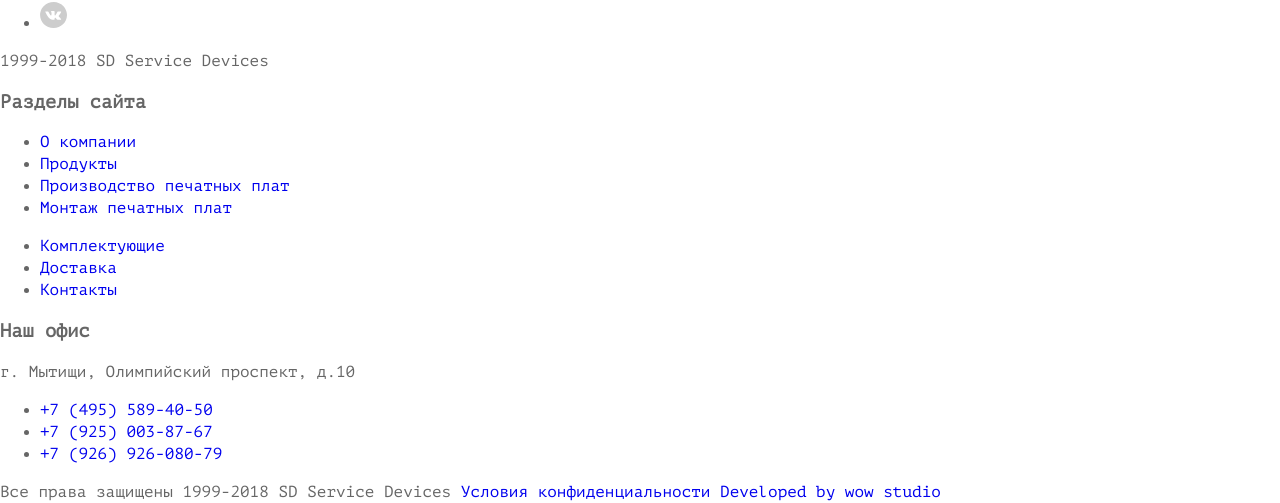
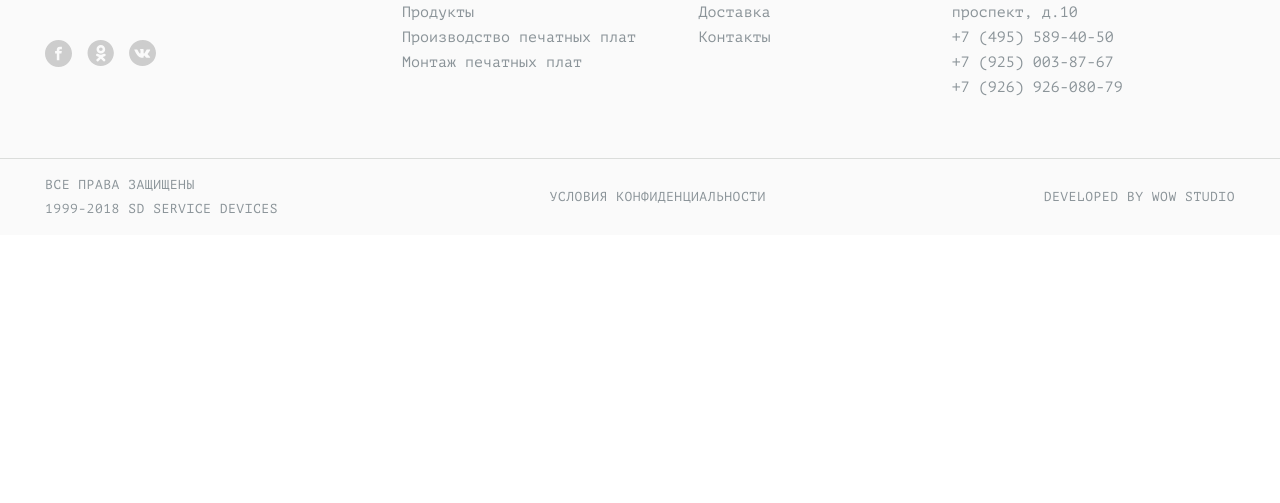
Before and after one commit to Irina14/smart-device, a website: page source/index.html in a window 1280 px wide. Shown: the part 1012-1515 px from the top of the page. After the commit the page ends 1247 px from the top, so only its background shows below. Drawn offline with nearby package versions, Linux system fonts and the light colour scheme; files that its build step writes are made by us from their sources.

Commit message:
Добавляет подвал десктопной и планшетной версии

```diff
--- a/source/index.html
+++ b/source/index.html
@@ -39,40 +39,44 @@
   </main>
 
   <footer class="footer">
-    <div class="footer__wrapper">
+    <div class="footer__top">
       <div class="footer__social">
+        <div class="footer__wrapper-social">
           <a class="footer__logo">
             <img src="img/logo-footer.svg" width="216" height="52" alt="Логотип Smart Device">
           </a>
+          <span class="footer__copyright-top">1999-2018 SD Service Devices</span>
           <ul class="footer__list-social social">
             <li class="social__item">
-            <a class="social__link social__link--fb" href="#" aria-label="Мы в Фейсбуке">
+              <a class="social__link" href="#" aria-label="Мы в Фейсбуке">
                 <svg width="27" height="27" fill="none" xmlns="http://www.w3.org/2000/svg">
                   <path fill-rule="evenodd" clip-rule="evenodd" d="M27 13.5C27 6.045 20.956 0 13.5 0S0 6.045 0 13.5C0 20.956 6.044 27 13.5 27S27 20.956 27 13.5zM16.884 9.294h-1.74c-.469 0-.798.397-.798.891v.775h2.485l-.402 2.517h-2.083v6.747h-2.543v-6.747h-1.688V10.96h1.688V9.677h.004c.045-1.463.553-2.856 3.031-2.944v-.01h2.046v2.571z" fill="#CDCDCD"/>
                 </svg>
               </a>
             </li>
             <li class="social__item">
-            <a class="social__link social__link--class" href="#" aria-label="Мы в Одноклассниках">
+              <a class="social__link" href="#" aria-label="Мы в Одноклассниках">
                 <svg width="27" height="26" fill="none" xmlns="http://www.w3.org/2000/svg">
                   <path d="M13.851 10.957c1.016 0 1.806-.836 1.787-1.746.019-.91-.752-1.764-1.768-1.764-.978 0-1.787.78-1.787 1.746 0 .965.79 1.764 1.768 1.764z" fill="#CDCDCD"/><path d="M13.701 0C6.441 0 .535 5.831.535 13c0 7.187 5.906 13 13.166 13 7.279 0 13.166-5.831 13.166-13C26.885 5.83 20.98 0 13.7 0zm.188 4.921c2.37 0 4.326 1.932 4.307 4.29 0 2.377-1.975 4.29-4.382 4.253-2.37-.037-4.27-1.95-4.27-4.271 0-2.359 1.938-4.272 4.345-4.272zm4.834 10.029c0 .037-.019.056-.019.093a1.213 1.213 0 01-.564.873c-.207.13-.433.26-.659.371a8.55 8.55 0 01-1.786.65c-.075.019-.075.019-.02.074l1.035 1.022 1.317 1.3c.62.613.451 1.634-.339 2.006-.131.074-.282.092-.432.13h-.245c-.019 0-.037 0-.037-.02-.301-.036-.546-.185-.771-.39l-2.276-2.246c-.057-.056-.057-.056-.113 0l-2.295 2.265c-.131.13-.263.223-.432.298-.113.055-.245.074-.358.092h-.244c-.038 0-.057-.018-.094-.018-.508-.093-.847-.372-.997-.854-.15-.483-.038-.91.32-1.263l.94-.929 1.392-1.374c.056-.056.056-.056-.019-.074-.019 0-.056-.019-.075-.019a8.182 8.182 0 01-2.351-.984c-.433-.279-.64-.687-.583-1.189.094-.928 1.147-1.43 1.937-.928.15.092.282.167.451.241a5.413 5.413 0 002.746.557c.47-.018.94-.111 1.411-.26.451-.148.846-.353 1.26-.575.677-.39 1.561-.075 1.825.65.037.11.056.204.075.315v.186z" fill="#CDCDCD"/>
                 </svg>
               </a>
             </li>
             <li class="social__item">
-            <a class="social__link social__link--vk" href="#" aria-label="Мы в Вконтакте">
+              <a class="social__link" href="#" aria-label="Мы в Вконтакте">
                 <svg width="27" height="26" fill="none" xmlns="http://www.w3.org/2000/svg">
                   <path d="M19.475 15.127c-1.109-1.024-1.188-1.024-.238-2.206 1.188-1.497 2.773-3.388 1.347-3.388H17.97c-.475 0-.554.316-.713.71-.633 1.496-1.9 3.466-2.376 3.15-.475-.314-.237-1.496-.237-3.387a.61.61 0 00-.159-.63c-.158-.158-.396-.315-.633-.315-.396-.079-.792-.158-1.188-.158-1.505 0-2.535.63-1.98.71 1.03.157.95 2.363.712 3.308-.396 1.655-1.98-1.26-2.693-2.757-.079-.394-.396-.63-.792-.63H5.852c-.317 0-.554.078-.554.315 0 .393 1.98 4.254 3.801 6.224 1.822 1.89 3.644 1.733 4.911 1.733a.607.607 0 00.396-.158.6.6 0 00.158-.394c0-1.26.476-1.89 1.347-1.024.95.945 1.188 1.576 2.376 1.576h2.138c.555 0 .713-.158.713-.394.08-.552-.871-1.576-1.663-2.285zM13.852.001c7.366.157 13.226 6.066 13.147 13.235-.079 7.17-6.178 12.842-13.543 12.763C6.01 25.92.07 20.17.07 13 .15 5.753 6.327-.077 13.852.002z" fill="#CDCDCD"/>
                 </svg>
               </a>
             </li>
           </ul>
-        <span class="footer__copyright">1999-2018 SD Service Devices</span>
         </div>
+      </div>
+      <div class="footer__blocks">
         <div class="footer__block footer__block--menu-site">
+          <div class="footer__wrapper-menu-site">
             <h3 class="footer__title">Разделы сайта</h3>
             <div class="footer__list-group">
-          <ul class="footer__list">
+              <ul class="footer__list footer__list--left">
                 <li class="footer__item">
                   <a href="#">О компании</a>
                 </li>
@@ -99,10 +103,12 @@
               </ul>
             </div>
           </div>
+        </div>
         <div class="footer__block footer__block--contacts">
+          <div class="footer__wrapper-contacts">
             <h3 class="footer__title">Наш офис</h3>
             <div class="footer__wrapper-contacts">
-          <span>г. Мытищи, Олимпийский проспект, д.10</span>
+              <span class="footer__address">г. Мытищи, Олимпийский проспект, д.10</span>
               <ul class="footer__list">
                 <li class="footer__item">
                   <a href="tel:+74955894050">+7 (495) 589-40-50</a>
@@ -116,13 +122,24 @@
               </ul>
             </div>
           </div>
-      <div class="footer__bottom">
-        <span class="footer__rights">Все права защищены</span>
-        <span class="footer__copyright">1999-2018 SD Service Devices</span>
-        <a class="footer__conditions" href="#">Условия конфиденциальности</a>
-        <a href="#">Developed by wow studio</a>
         </div>
       </div>
+    </div>
+    <div class="footer__bottom">
+      <div class="footer__wrapper-bottom">
+        <p class="footer__copyright">
+          <span class="footer__rights">Все права защищены</span>
+          <span>1999-2018 SD Service Devices</span>
+        </p>
+        <p class="footer__conditions">
+          <a href="#">Условия конфиденциальности</a>
+        </p>
+        <p class="footer__developer">
+          <a href="#">Developed by wow studio</a>
+        </p>
+      </div>
+    </div>
+
   </footer>
 
   <script src="js/app.js"></script>
--- /dev/null
+++ b/source/sass/blocks/footer.scss
@@ -0,0 +1,218 @@
+.footer {
+  background-color: #fafafa;
+}
+
+.footer__top {
+  @include container;
+  display: flex;
+  flex-wrap: wrap;
+  justify-content: space-between;
+  padding-top: 65px;
+  padding-bottom: 58px;
+}
+
+.footer__logo img {
+  width: 216px;
+  height: 52px;
+}
+
+.footer__logo {
+  display: block;
+  margin-bottom: 49px;
+}
+
+.footer__copyright-top {
+  display: none;
+}
+
+.footer__social {
+  width: 216px;
+}
+
+.footer__blocks {
+  display: flex;
+  flex-wrap: wrap;
+  justify-content: space-between;
+  width: 70%;
+  font-size: 15px;
+  line-height: 25px;
+  color: $dark-clear;
+}
+
+.footer__block {
+  &--menu-site {
+    width: 50%;
+  }
+
+  &--contacts {
+    width: 34%;
+  }
+}
+
+.footer__list {
+  @include reset-list;
+
+  &--left {
+    margin-right: 15%;
+  }
+}
+
+.footer__title {
+  @include text($roboto-condensed, 15px, 16px);
+  margin-bottom: 25px;
+  font-weight: 400;
+  color: $dark;
+  letter-spacing: 0.05em;
+  text-transform: uppercase;
+}
+
+.footer__item a {
+  color: $dark-clear;
+
+  &:hover,
+  &:focus {
+    color: $blue;
+  }
+}
+
+.footer__list-group {
+  display: flex;
+  flex-wrap: wrap;
+}
+
+.footer__bottom {
+  padding-top: 14px;
+  padding-bottom: 14px;
+  border-top: 1px solid $grey;
+}
+
+.footer__wrapper-bottom {
+  @include container;
+  display: flex;
+  flex-wrap: wrap;
+  align-items: center;
+  font-size: 13px;
+  line-height: 24px;
+  color: $dark-clear;
+  letter-spacing: 0.04em;
+  text-transform: uppercase;
+}
+
+.footer__wrapper-bottom a {
+  color: $dark-clear;
+
+  &:hover,
+  &:focus {
+    color: $blue;
+  }
+}
+
+.footer__copyright {
+  display: flex;
+  flex-wrap: wrap;
+  justify-content: space-between;
+  width: 32.4%;
+  margin: 0;
+  margin-right: 10%;
+}
+
+.footer__rights {
+  width: 165px;
+  margin-right: 10px;
+}
+
+.footer__conditions,
+.footer__developer {
+  width: 220px;
+}
+
+.footer__conditions {
+  margin: 0;
+}
+
+.footer__developer {
+  margin-left: auto;
+  margin-top: 0;
+  margin-bottom: 0;
+  text-align: right;
+}
+
+@media (max-width: $tablet-width) {
+  .footer__top {
+    display: block;
+    padding: 0;
+  }
+
+  .footer__social {
+    width: auto;
+    padding-top: 19px;
+    padding-bottom: 26px;
+    border-bottom: 1px solid $grey;
+  }
+
+  .footer__logo {
+    width: 216px;
+    margin-bottom: 0;
+  }
+
+  .footer__wrapper-social,
+  .footer__blocks,
+  .footer__wrapper-bottom {
+    @include padding-tablet;
+  }
+
+  .footer__wrapper-social {
+    display: flex;
+    align-items: center;
+    justify-content: space-between;
+  }
+
+  .footer__list-social {
+    width: 112px;
+  }
+
+  .footer__copyright-top {
+    display: block;
+    width: 235px;
+    font-size: 13px;
+    line-height: 24px;
+    letter-spacing: 0.04em;
+    text-align: center;
+    text-transform: uppercase;
+    color: $dark-clear;
+  }
+
+  .footer__blocks {
+    width: auto;
+    padding-top: 38px;
+    padding-bottom: 34px;
+  }
+
+  .footer__block {
+    &--menu-site {
+      width: 40%;
+    }
+
+    &--contacts {
+      width: 48%;
+    }
+  }
+
+  .footer__list-group {
+    display: block;
+  }
+
+  .footer__bottom {
+    padding-top: 21px;
+    padding-bottom: 24px;
+  }
+
+  .footer__copyright {
+    display: none;
+  }
+
+  .footer__conditions,
+  .footer__developer {
+    width: 260px;
+  }
+}
--- /dev/null
+++ b/source/sass/blocks/social.scss
@@ -0,0 +1,37 @@
+.social {
+  @include reset-list;
+  display: flex;
+  flex-wrap: wrap;
+}
+
+.social__item {
+  padding: 5px 0;
+
+  &:not(:last-child) {
+    margin-right: 15px;
+  }
+}
+
+.social__link,
+.social__link svg {
+  display: block;
+  width: 27px;
+  height: 27px;
+}
+
+.social__link:hover path,
+.social__link:focus path {
+  fill: $blue;
+}
+
+@media (max-width: $tablet-width) {
+  .social__item {
+    &:not(:last-child) {
+      margin-right: 0;
+    }
+
+    &:not(:nth-child(3n)) {
+      margin-right: 15px;
+    }
+  }
+}
--- a/source/sass/style.scss
+++ b/source/sass/style.scss
@@ -5,3 +5,5 @@
 @import "base.scss";
 @import "blocks/header.scss";
 @import "blocks/main-screen.scss";
+@import "blocks/footer.scss";
+@import "blocks/social.scss";
--- a/source/sass/variables.scss
+++ b/source/sass/variables.scss
@@ -1,7 +1,9 @@
 $dark-grey:#666666;
 $dark:#1b2d37;
+$dark-clear: rgba(27, 45, 55, 0.5);
 $white: #ffffff;
 $blue: #00b2ff;
+$grey: rgba(98, 105, 98, 0.2);
 $pt-mono: "PT Mono", "Courier New", monospace;
 $roboto-condensed: "Roboto Condensed", "Arial", sans-serif;
 $mobile-width: 767px;
```
Also changed, not shown: build/css/style.min.css, build/index.html, 1 other file. Lines whose indentation alone changed are shown as unchanged.
